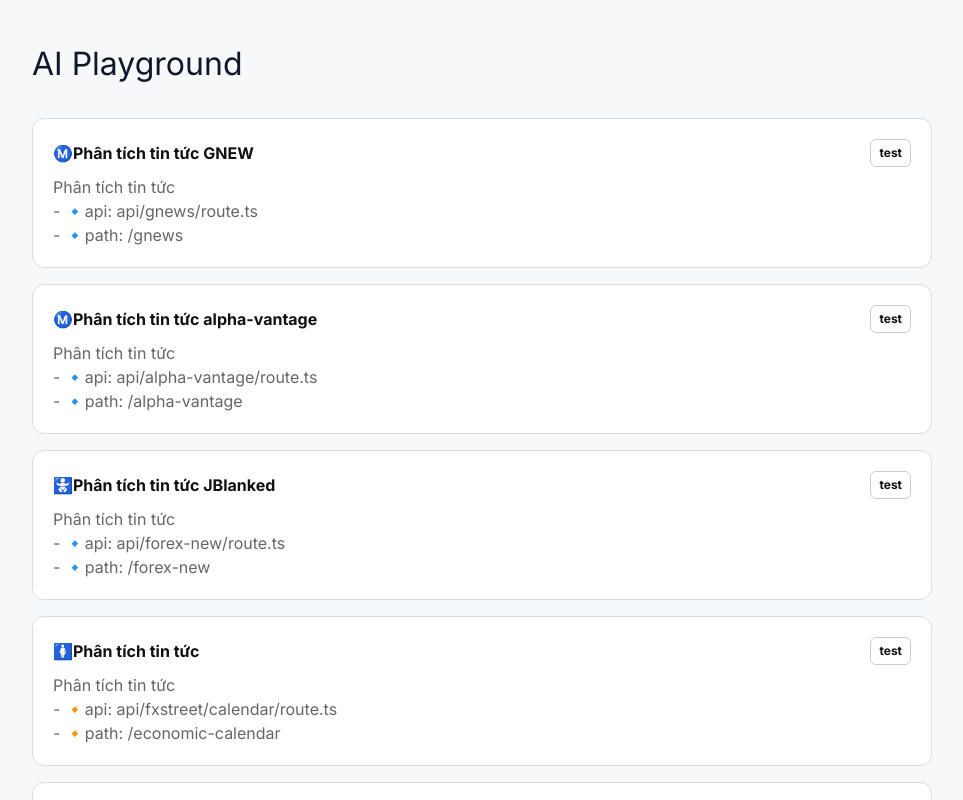
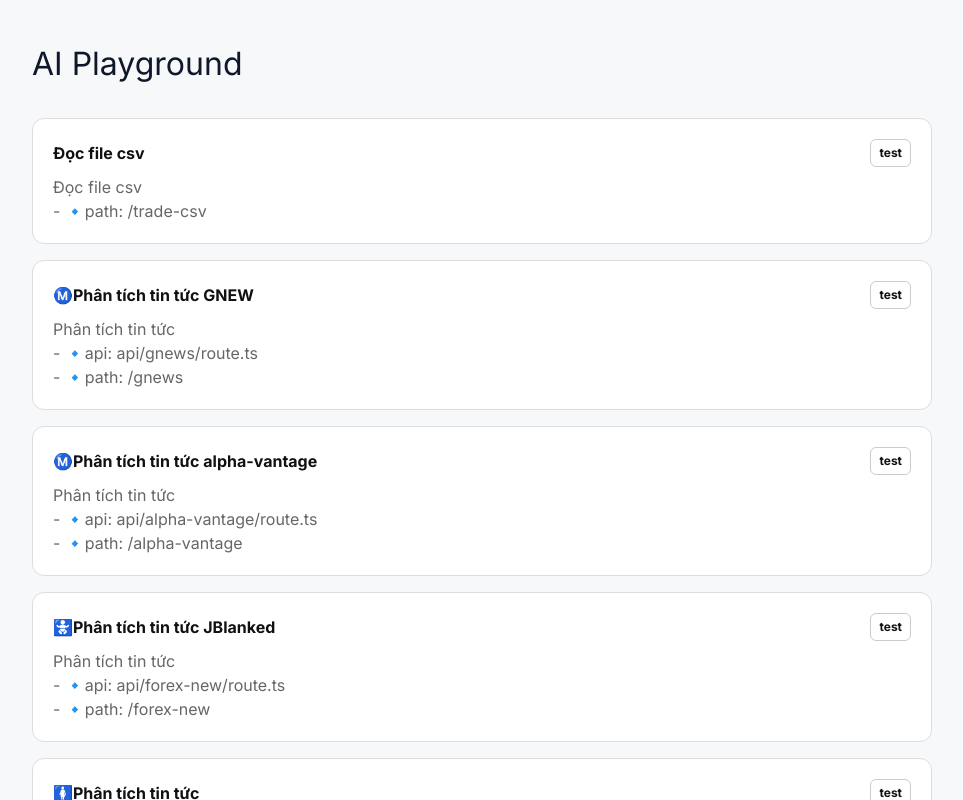
Before and after one commit to phxbinh/TrungNguyen, a Next.js app: page / in a window 1280 px wide. Shown: the top 800 px of the page, without its empty margins (8-971 px from the left). Built offline with nearby package versions, Linux system fonts and the light colour scheme.

Commit message:
Update page.tsx

```diff
--- a/src/app/page.tsx
+++ b/src/app/page.tsx
@@ -6,6 +6,14 @@ import React from 'react';
 // src/app/economic-calendar
 
 const routes = [
+  {
+    href: '/trade-csv',
+    title: '️Đọc file csv',
+    summary:
+      `Đọc file csv
+- 🔹path: /trade-csv`,
+    status: 'test',
+  },
   {
     href: '/gnews',
     title: 'Ⓜ️Phân tích tin tức GNEW',
```
